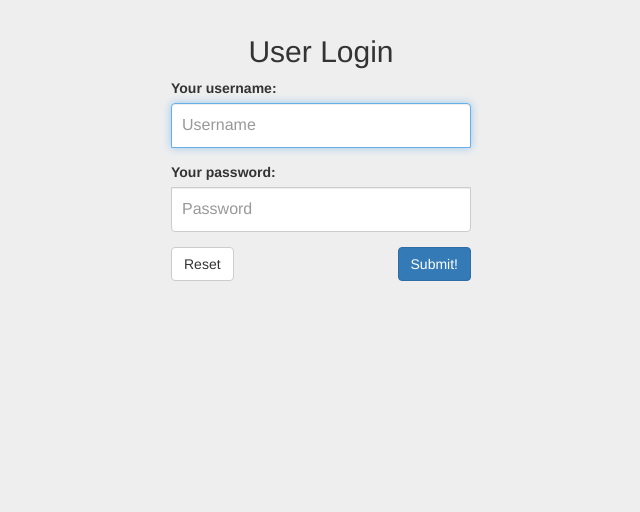
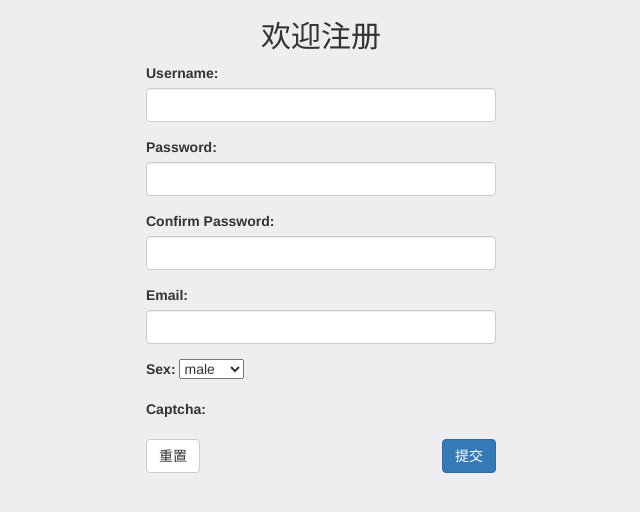
Before and after one commit to kongyichun/django-blog, a Django app: page /register/ in a window 1280 px wide. Shown: the top 512 px of the page, without its empty margins (319-959 px from the left). Run offline with Django 3.2, Linux system fonts and the light colour scheme; some libraries are stand-ins or nearby versions.

Commit message:
implement registration

```diff
--- a/playApp/forms.py
+++ b/playApp/forms.py
@@ -11,3 +11,19 @@ class UserForm(forms.Form):
     username = forms.CharField(label="用户名", max_length=128,widget=forms.TextInput(attrs={'class': 'form-control'}))
     password = forms.CharField(label="密码", max_length=256,widget=forms.PasswordInput(attrs={'class': 'form-control'}))
     captcha = CaptchaField(label='验证码')
+
+class RegisterForm(forms.Form):
+    gender = (
+        ('male', "male"),
+        ('female', "female"),
+    )
+    username = forms.CharField(label="Username", max_length=128,
+                               widget=forms.TextInput(attrs={'class': 'form-control'}))
+    password1 = forms.CharField(label="Password", max_length=256,
+                                widget=forms.PasswordInput(attrs={'class': 'form-control'}))
+    password2 = forms.CharField(label="Confirm Password", max_length=256,
+                                widget=forms.PasswordInput(attrs={'class': 'form-control'}))
+    email = forms.EmailField(label="Email",
+                             widget=forms.EmailInput(attrs={'class': 'form-control'}))
+    sex = forms.ChoiceField(label='Sex', choices=gender)
+    captcha = CaptchaField(label='captcha')
--- a/playApp/views.py
+++ b/playApp/views.py
@@ -44,6 +44,9 @@ def search(request):
 
 
 def login(request):
+    if request.session.get('is_login', None):
+        return HttpResponseRedirect('/index')
+
     if request.method == "POST":
         login_form = UserForm(request.POST)
         message = "请检查填写的内容！"
@@ -53,6 +56,9 @@ def login(request):
             try:
                 user = models.Users.objects.get(name=username)
                 if user.password == password:
+                    request.session['is_login'] = True
+                    request.session['user_id'] = user.id
+                    request.session['user_name'] = user.name
                     return HttpResponseRedirect('/index/')
                 else:
                     message = "密码不正确！"
@@ -70,5 +76,51 @@ def register(request):
 
 
 def logout(request):
-    pass
-    return HttpResponseRedirect('/index/')
+    if not request.session.get('is_login', None):
+        # 如果本来就未登录，也就没有登出一说
+        return HttpResponseRedirect("/index/")
+    request.session.flush()
+    # 或者使用下面的方法
+    # del request.session['is_login']
+    # del request.session['user_id']
+    # del request.session['user_name']
+    return HttpResponseRedirect("/index/")
+
+
+def register(request):
+    if request.session.get('is_login', None):
+        # 登录状态不允许注册。你可以修改这条原则！
+        return HttpResponseRedirect("/index/")
+    if request.method == "POST":
+        register_form = RegisterForm(request.POST)
+        message = "请检查填写的内容！"
+        if register_form.is_valid():  # 获取数据
+            username = register_form.cleaned_data['username']
+            password1 = register_form.cleaned_data['password1']
+            password2 = register_form.cleaned_data['password2']
+            email = register_form.cleaned_data['email']
+            sex = register_form.cleaned_data['sex']
+            if password1 != password2:  # 判断两次密码是否相同
+                message = "两次输入的密码不同！"
+                return render(request, '../templates/register.html', locals())
+            else:
+                same_name_user = models.Users.objects.filter(name=username)
+                if same_name_user:  # 用户名唯一
+                    message = '用户已经存在，请重新选择用户名！'
+                    return render(request, '../templates/register.html', locals())
+                same_email_user = models.Users.objects.filter(email=email)
+                if same_email_user:  # 邮箱地址唯一
+                    message = '该邮箱地址已被注册，请使用别的邮箱！'
+                    return render(request, '../templates/register.html', locals())
+
+                # 当一切都OK的情况下，创建新用户
+
+                new_user = models.Users.objects.create()
+                new_user.name = username
+                new_user.password = password1
+                new_user.email = email
+                new_user.sex = sex
+                new_user.save()
+                return HttpResponseRedirect('/login/')  # 自动跳转到登录页面
+    register_form = RegisterForm()
+    return render(request, '../templates/register.html', locals())
--- a/templates/base.html
+++ b/templates/base.html
@@ -30,11 +30,12 @@
       <div class="container">
         <nav class="blog-nav">
           <a class="blog-nav-item active" href="#">Home</a>
-          <a class="blog-nav-item" href="#">Posts</a>
+          <a class="blog-nav-item" href="#">Post</a>
           <a class="blog-nav-item" href="#">Comments</a>
           <a class="blog-nav-item" href="#">About</a>
             <a class="blog-nav-item pull-right" href="/login">Login</a>
             <a class="blog-nav-item pull-right" href="/register">Register</a>
+            <a class="blog-nav-item pull-right" href="/logout">Logout</a>
         </nav>
 
       </div>
--- a/templates/register.html
+++ b/templates/register.html
@@ -27,18 +27,44 @@
 
     <div class="container">
         <div class="col-md-4 col-md-offset-4">
-          <form class='form-login' action="/login/" method="post">
-              <h2 class="text-center">User Login</h2>
+          <form class='form-register' action="/register/" method="post">
+
+              {% if message %}
+                  <div class="alert alert-warning">{{ message }}</div>
+              {% endif %}
+
+              {% csrf_token %}
+
+              <h2 class="text-center">欢迎注册</h2>
               <div class="form-group">
-                <label for="id_username">Your username:</label>
-                <input type="text" name='username' class="form-control" id="id_username" placeholder="Username" autofocus required>
+                  {{ register_form.username.label_tag }}
+                  {{ register_form.username}}
               </div>
               <div class="form-group">
-                <label for="id_password">Your password:</label>
-                <input type="password" name='password' class="form-control" id="id_password" placeholder="Password" required>
+                  {{ register_form.password1.label_tag }}
+                  {{ register_form.password1 }}
               </div>
-              <button type="reset" class="btn btn-default pull-left">Reset</button>
-              <button type="submit" class="btn btn-primary pull-right">Submit!</button>
+              <div class="form-group">
+                  {{ register_form.password2.label_tag }}
+                  {{ register_form.password2 }}
+              </div>
+              <div class="form-group">
+                  {{ register_form.email.label_tag }}
+                  {{ register_form.email }}
+              </div>
+              <div class="form-group">
+                  {{ register_form.sex.label_tag }}
+                  {{ register_form.sex }}
+              </div>
+              <div class="form-group">
+                  {{ register_form.captcha.errors }}
+                  {{ register_form.captcha.label_tag }}
+                  {{ register_form.captcha }}
+              </div>
+
+              <button type="reset" class="btn btn-default pull-left">重置</button>
+              <button type="submit" class="btn btn-primary pull-right">提交</button>
+
           </form>
         </div>
     </div>
```
Also changed, not shown: templates/about.html (+10 -3 lines), templates/comment.html (+10 -3 lines), templates/index.html (+10 -3 lines), templates/post.html (+10 -3 lines), playApp/models.py (line endings or trailing spaces).
